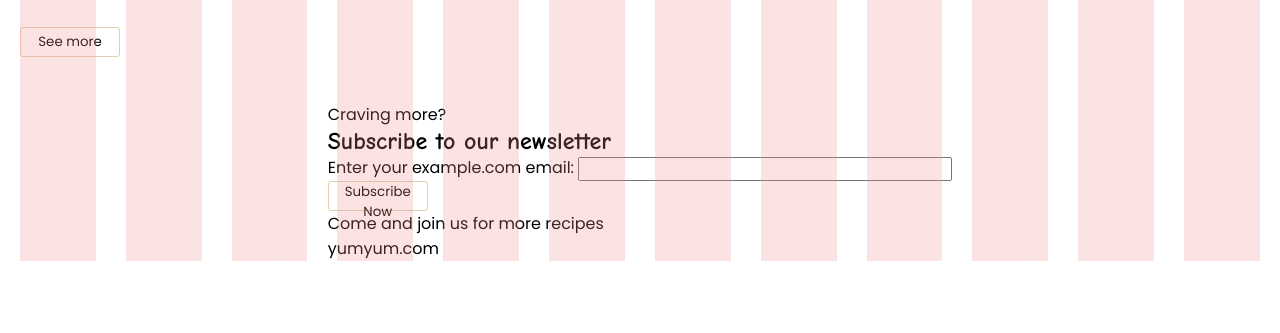
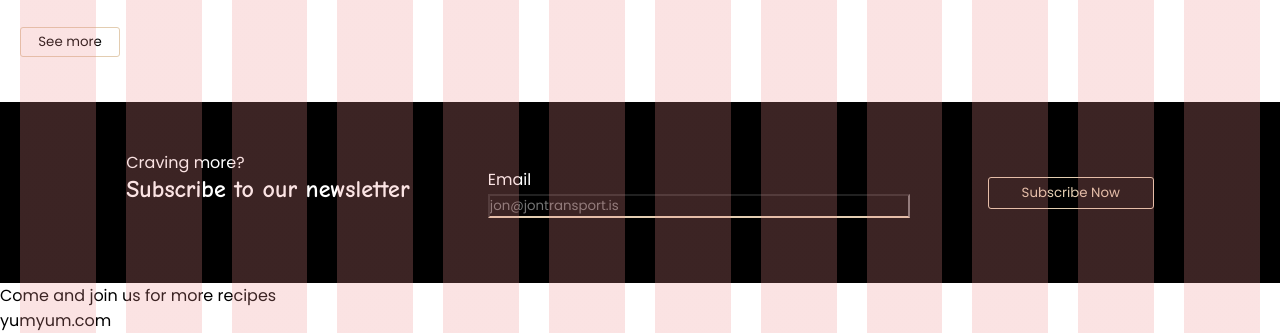
Before and after one commit to Douchebag/vef1-h1, a website: page index.html in a window 1280 px wide. Shown: the part 2323-2656 px from the top of the page. Before the commit the page ends 2584 px from the top, so only its background shows below. Drawn offline with Linux system fonts and the light colour scheme; a web font is replaced by a local one.

Commit message:
Búið að gera footer, þarf að laga samt

```diff
--- a/index.html
+++ b/index.html
@@ -253,7 +253,7 @@
       </main>
     </div>
     <footer>
-      <div class="content">
+      <div class="content content-footer">
         <div class="efri-footer">
           <section>
             <p>Craving more?</p>
@@ -261,12 +261,12 @@
           </section>
 
             <section>
-              <label for="email">Enter your example.com email:</label>
+              <label for="email">Email</label>
               <input
                 type="email"
                 id="email"
-                pattern="email@example\.com"
                 size="30"
+                placeholder="jon@jontransport.is"
                 required
               />
             </section>
--- a/styles/footer.scss
+++ b/styles/footer.scss
@@ -9,3 +9,77 @@
 .yt {
   background-image: url('../myndir/Youtube-Icon.png');
 }
+
+footer {
+  width: 100%;
+}
+.efri-footer {
+  background-color: black;
+  color: white;
+  display: flex;
+  flex-direction: column;
+  align-items: center;
+text-align: center;
+
+p {
+  margin-top: 3rem;
+}
+  button {
+    margin-top: 1rem;
+    margin-bottom: 2rem;
+    color: var(--color-brown);
+    box-sizing: content-box;
+    padding: 0 2rem;
+    margin-top: 2rem;
+
+  }
+
+  h1 {
+    padding-bottom: 2rem;
+  }
+
+}
+input{
+  text-align: left;
+display: inline-block;
+width: 100%;
+background-color: transparent;
+border-bottom-color: var(--color-brown);
+
+
+
+}
+label {
+text-align: left;
+display: inline-block;
+width: 100%;
+}
+
+@media (min-width: 1000px) {
+.efri-footer {
+  display: flex;
+  flex-direction: row;
+  justify-content: space-evenly;
+  padding: 3rem;
+
+
+p {
+  text-align: left;
+}
+button {
+  margin-top: 0rem;
+  margin-bottom: 0rem;
+  color: var(--color-brown);
+  box-sizing: content-box;
+  padding: 0 2rem;
+  margin-top: 0rem;
+
+}
+h1 {
+  margin-bottom: 0rem;
+}
+p {
+  margin-top: 0rem;
+}
+}
+}
```
Also changed, not shown: styles.css, 1 other file.
